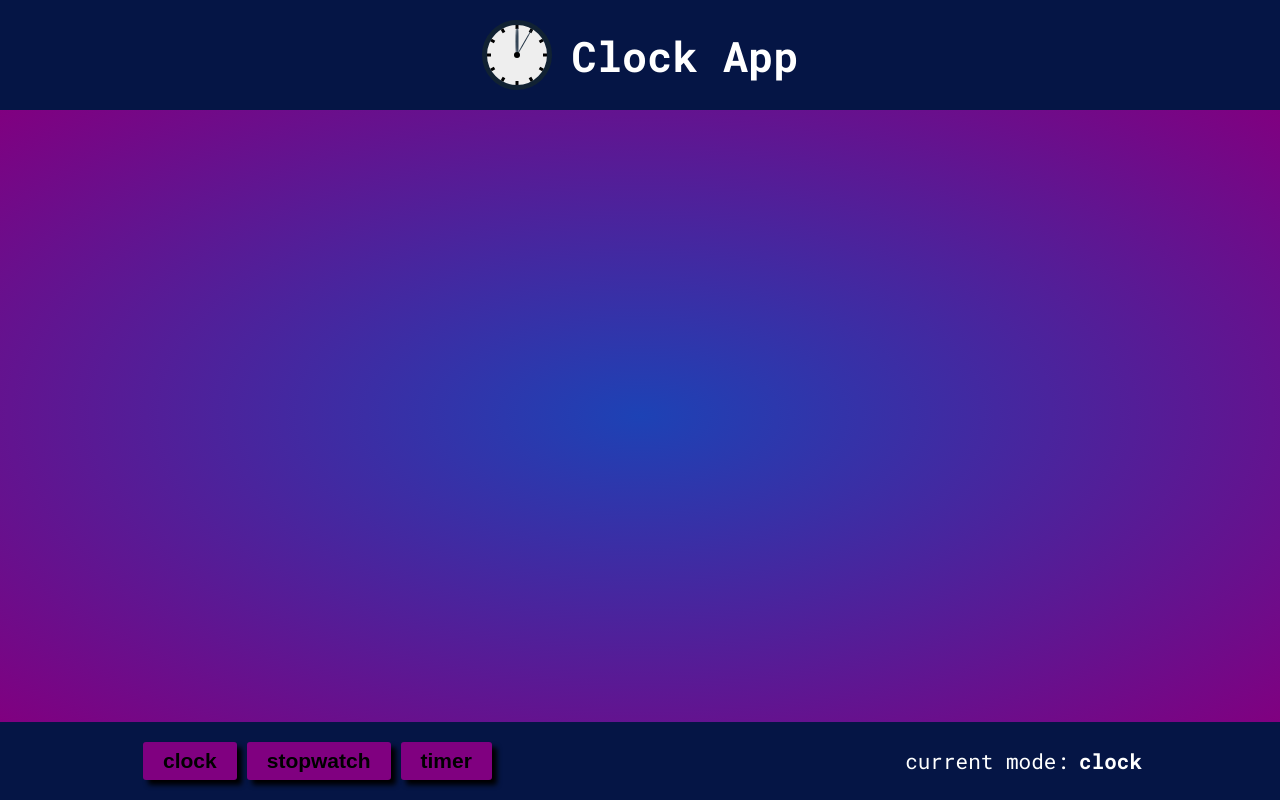
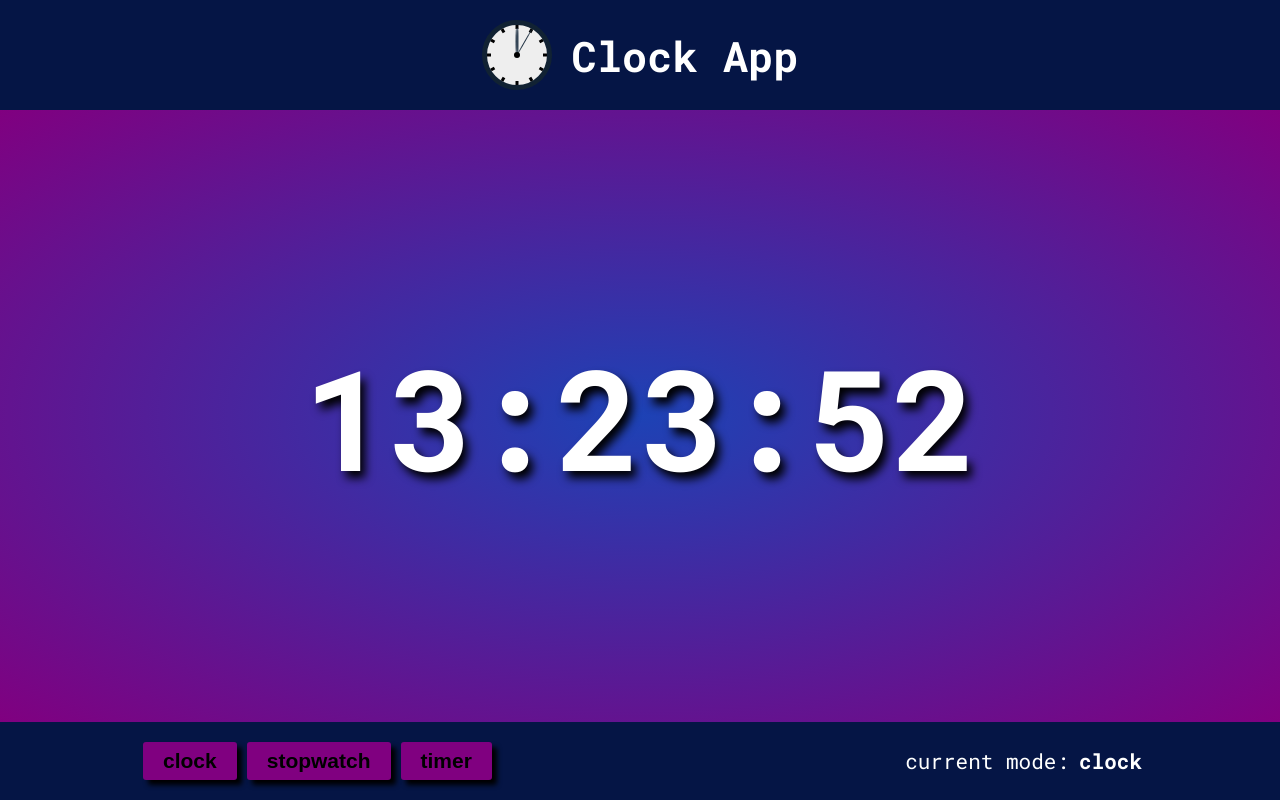
Before and after one commit to krylak123/react-clock-app, a React app: page / in a window 1280 px wide. Built offline with nearby package versions, Linux system fonts and the light colour scheme.

Commit message:
created Clock component

```diff
--- /dev/null
+++ b/src/components/Clock.js
@@ -0,0 +1,58 @@
+import React, { useEffect, useState } from 'react';
+import styled from 'styled-components';
+
+const Clock = () => {
+  const [hours, setHours] = useState(0);
+  const [minutes, setMinutes] = useState(0);
+  const [seconds, setSeconds] = useState(0);
+
+  let intervalIndex;
+
+  const getData = () => {
+    const time = new Date();
+
+    setHours(time.getHours());
+    setMinutes(time.getMinutes());
+    setSeconds(time.getSeconds());
+  };
+
+  useEffect(() => {
+    intervalIndex = setInterval(getData, 100);
+
+    return () => {
+      clearInterval(intervalIndex);
+    };
+  }, []);
+
+  return (
+    <Time>
+      {hours < 10 ? `0${hours}` : hours}:
+      {minutes < 10 ? `0${minutes}` : minutes}:
+      {seconds < 10 ? `0${seconds}` : seconds}
+    </Time>
+  );
+};
+
+const Time = styled.h1`
+  font-size: 3rem;
+  color: #fff;
+  text-shadow: 5px 7px 10px #000;
+
+  @media screen and (min-width: 360px) {
+    font-size: 4rem;
+  }
+
+  @media screen and (min-width: 760px) and (orientation: portrait) {
+    font-size: 6rem;
+  }
+
+  @media screen and (min-width: 800px) {
+    font-size: 5rem;
+  }
+
+  @media screen and (min-width: 1024px) {
+    font-size: 10rem;
+  }
+`;
+
+export default Clock;
--- a/src/components/Content.js
+++ b/src/components/Content.js
@@ -2,14 +2,14 @@ import React from 'react';
 import PropTypes from 'prop-types';
 import styled from 'styled-components';
 
-// import Timer from './Timer';
+import Clock from './Clock';
 
 const Content = ({ mode }) => {
   let currentContent;
 
-  // if (mode === 'clock') {
-  //   currentContent = <Timer />;
-  // }
+  if (mode === 'clock') {
+    currentContent = <Clock />;
+  }
 
   return (
     <ContentWrapper>
@@ -28,8 +28,12 @@ const ContentWrapper = styled.main`
 `;
 
 const Container = styled.div`
+  display: flex;
+  justify-content: center;
+  align-items: center;
   margin: 0 auto;
   max-width: 1024px;
+  height: 100%;
 `;
 
 export default Content;
```
